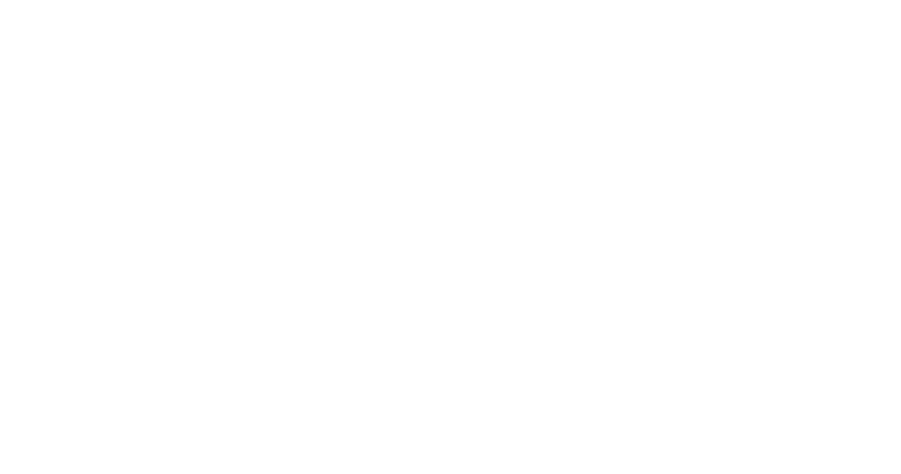
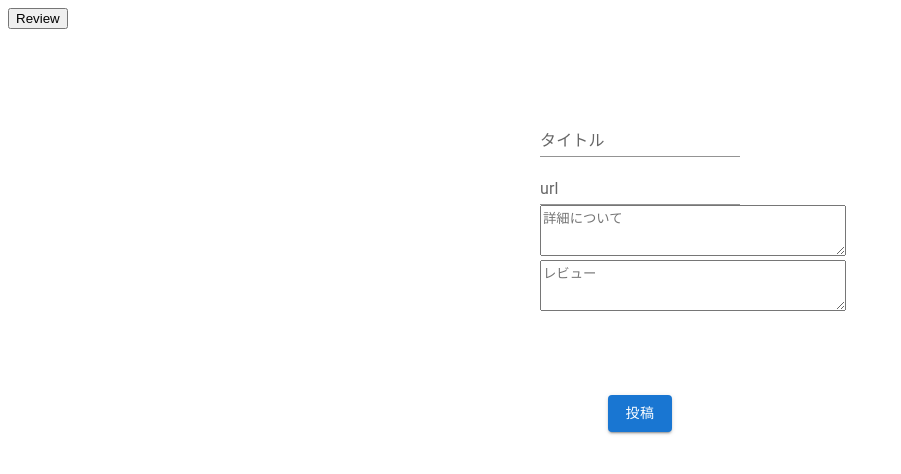
Before and after one commit to fqqk/book-review, a React (Create React App) app: page /new in a window 1280 px wide. Before the commit this address had no page. Shown: the top 474 px of the page, without its empty margins (0-901 px from the left). Built offline with nearby package versions, Linux system fonts and the light colour scheme.

Commit message:
書籍投稿画面の実装

```diff
--- a/src/App.jsx
+++ b/src/App.jsx
@@ -7,6 +7,7 @@ import { Login } from "./components/Login";
 import { SignUp } from "./components/SignUp";
 import { Review } from "./components/Review";
 import { Profile } from "./components/Profile";
+import { AddReview } from "./components/addReview";
 
 //関数コンポーネントはJSXを返す関数
 
@@ -48,6 +49,7 @@ export const App = () => {
         <Route path="/login" element={<RequireAuthLogin></RequireAuthLogin>} />
         <Route path="/" element={<RequireAuth></RequireAuth>} />
         <Route path="/profile" element={<Profile />} />
+        <Route path="/new" element={<AddReview />} />
       </Routes>
     </BrowserRouter>
   );
--- a/src/components/Review.jsx
+++ b/src/components/Review.jsx
@@ -68,6 +68,8 @@ export const Review = (props) => {
     navigate("/login");
   };
 
+  const onClickAddReview = () => navigate("/new");
+
   useEffect(() => {
     getBook();
     getUser();
@@ -77,7 +79,7 @@ export const Review = (props) => {
   //mapの記述方法。books.map((book) => { return ~ }); / books.map((book) => ());コールバック関数の中身が処理なのか、値なのかという違い
   const BookReview = books.map((book) => (
     <div key={book}>
-      <a style={titleStyle} href={book.url}>
+      <a style={titleStyle} href={book.url} target="_blank">
         {book.title}
       </a>
       <Stack style={{ marginTop: "15px" }} direction="row" spacing={2}>
@@ -92,10 +94,10 @@ export const Review = (props) => {
   return (
     <div>
       <Header isLogin={isLogin} users={users} localClear={localClear} />
-      <Container maxWidth="md" sx={{ bgcolor: "#cfe8fc" }}>
-        <h1 className="text-red-400">書籍レビュー画面だよ〜</h1>
+      <Container maxWidth="md" sx={{ bgcolor: "#cfe8fc", marginTop: "20px" }}>
         {isLogin && BookReview}
       </Container>
+      <button onClick={onClickAddReview}>書籍投稿する</button>
     </div>
   );
 };
--- /dev/null
+++ b/src/components/addReview.jsx
@@ -0,0 +1,128 @@
+import React from "react";
+import { useForm } from "react-hook-form";
+import Button from "@mui/material/Button";
+import Stack from "@mui/material/Stack";
+import Box from "@mui/material/Box";
+import TextField from "@mui/material/TextField";
+import TextareaAutosize from "@mui/material/TextareaAutosize";
+import { useNavigate } from "react-router";
+
+export const AddReview = () => {
+  const BOOKS_URL = "https://api-for-missions-and-railways.herokuapp.com/books";
+  const token = localStorage.getItem("token");
+  const navigate = useNavigate();
+
+  const handleError = async (res) => {
+    const resJson = await res.json();
+
+    switch (resJson.ErrorCode) {
+      case 400:
+        alert(resJson.ErrorMessageJP);
+        break;
+
+      case 403:
+        alert(resJson.ErrorMessageJP);
+        break;
+
+      case 403:
+        alert(resJson.ErrorMessageJP);
+        break;
+      default:
+        alert("書籍投稿完了。");
+        break;
+    }
+  };
+
+  const addBook = async (data) => {
+    const json = {
+      title: data.title,
+      url: data.url,
+      detail: data.detail,
+      review: data.review,
+    };
+    const res = await fetch(BOOKS_URL, {
+      method: "POST",
+      body: JSON.stringify(json),
+      headers: {
+        Authorization: `Bearer ${token}`,
+      },
+    });
+
+    handleError(res);
+  };
+
+  const {
+    register,
+    handleSubmit,
+    formState: { errors },
+    reset, //フォームを空にする
+  } = useForm({
+    mode: "onSubmit", // バリデーションが実行されるタイミング
+    defaultValues: {
+      // 初回レンダリング時のフォームのデフォルト値
+      title: "",
+      url: "",
+      detail: "",
+      review: "",
+    },
+  });
+
+  const onClickReview = () => navigate("/");
+
+  return (
+    <>
+      <button onClick={onClickReview}>Review</button>
+      <form className="form" onSubmit={handleSubmit(addBook)}>
+        <Box
+          component="form"
+          sx={{
+            m: 10,
+            mx: "auto",
+            width: "25ch",
+          }}
+        >
+          <TextField
+            fullWidth={true}
+            id="title"
+            label="タイトル"
+            variant="standard"
+            type="text"
+            {...register("title", { required: true })}
+          />
+          {errors.title && "タイトルが入力されていません"}
+          <TextField
+            fullWidth={true}
+            id="url"
+            label="url"
+            variant="standard"
+            type="email"
+            {...register("url", {
+              required: true,
+              //   pattern: /https?:\/\/[-_.!~*\'()a-zA-Z0-9;\/?:\@&=+\$,%#]+/g,
+            })}
+          />
+          {errors.url && "urlを追加してください"}
+          <TextareaAutosize
+            minRows={3}
+            placeholder="詳細について"
+            style={{ width: 300 }}
+            {...register("detail", { required: true })}
+          />
+          {errors.detail && "詳細が入力されていません"}
+          <TextareaAutosize
+            minRows={3}
+            placeholder="レビュー"
+            style={{ width: 300 }}
+            {...register("review", { required: true })}
+          />
+          {errors.review && "レビューが入力されていません"}
+        </Box>
+        <Stack spacing={2} direction="row">
+          <Button type="submit" variant="contained">
+            投稿
+          </Button>
+        </Stack>
+      </form>
+    </>
+  );
+};
```
